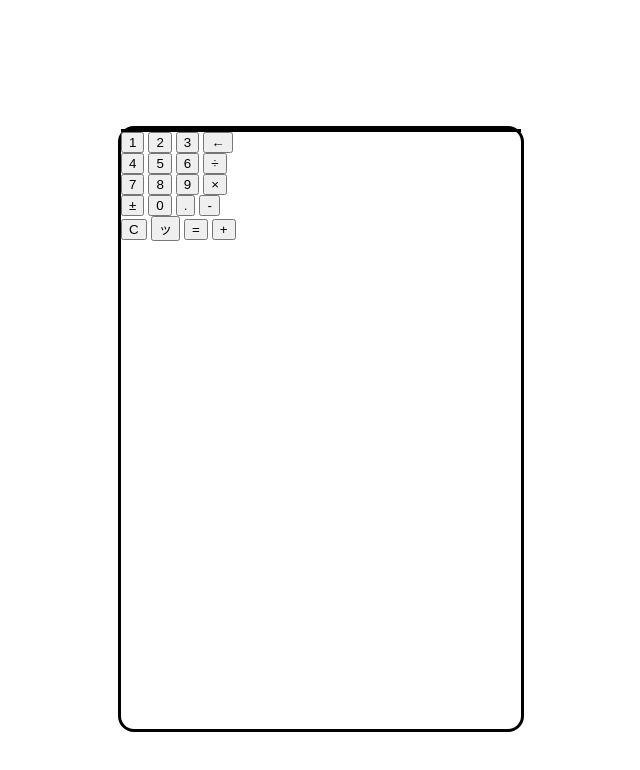
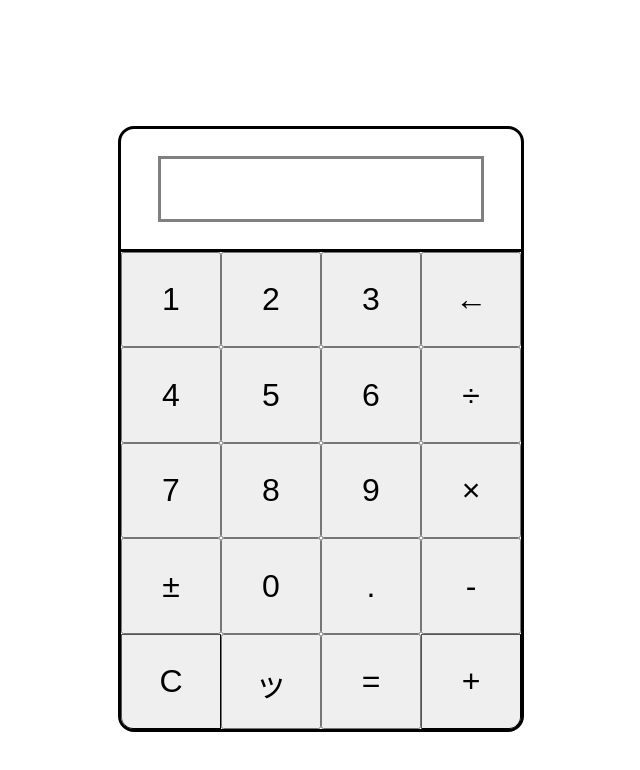
Before and after one commit to kevinqhpham/calculator, a plain HTML site: page index.html in a window 1280 px wide. Shown: the whole page, without its empty margins (319-959 px from the left). Drawn offline with Linux system fonts and the light colour scheme.

Commit message:
finished button styling

```diff
--- a/styles.css
+++ b/styles.css
@@ -7,18 +7,50 @@
     margin: 0 auto;
     margin-top: 10%;
     border: solid;
-    border-color: black;
     border-radius: 16px;
 }
 
-.display{
+.top{
+    display: flex;
+    flex-direction: column;
+    justify-content: center;
+    align-items: center;
     height: 20%;
     width: 100%;
 }
 
+.display{
+    border: solid;
+    border-color: grey;
+    height: 50%;
+    width: 80%;
+}
+
 .buttons{
+    display: flex;
+    flex-direction: column;
     height: 80%;
     width: 100%;
     border-top: solid;
-    border-color: black;
 }
+
+.buttonR1, .buttonR2, .buttonR3, .buttonR4, .buttonR5{
+    display: flex;
+    height: 20%;
+    width: 100%;
+}
+
+#row1, #row2, #row3, #row4, #row5{
+    width: 25%;
+    font-size:2em;
+}
+
+.c{
+    border-width: 1px;
+    border-bottom-left-radius: 12px;
+}
+
+.plus{
+    border-width: 1px;
+    border-bottom-right-radius: 12px;
+}
```
